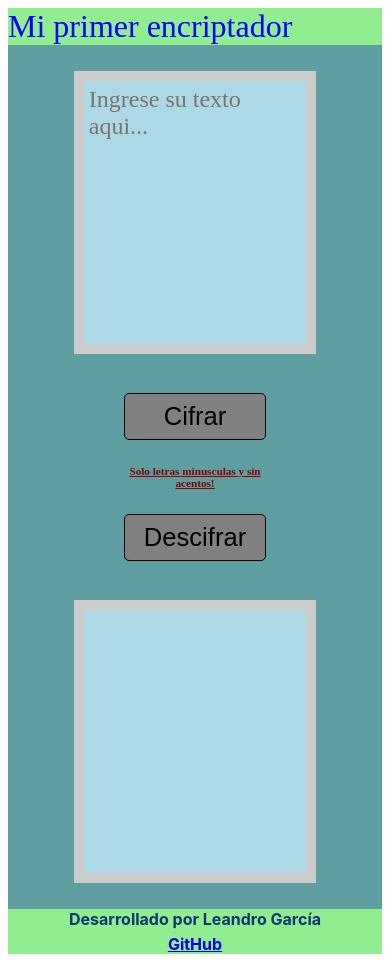
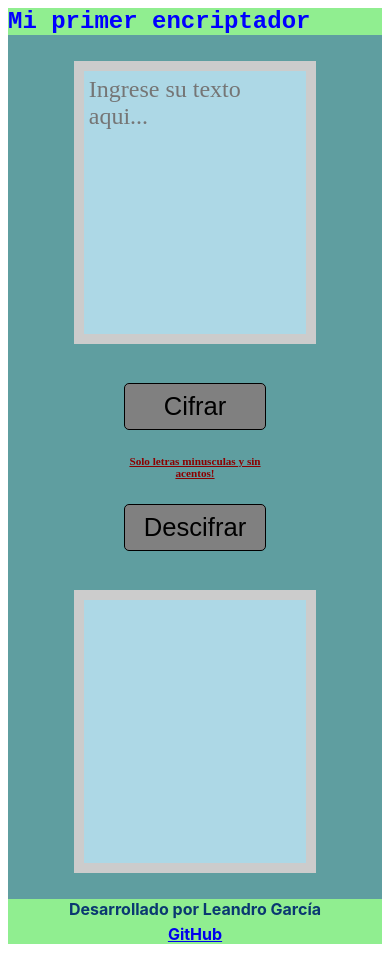
Before and after one commit to Shoryu167/challenge-encriptador-alura-one, a plain HTML site: page index.html in a window 390 px wide. Drawn offline with Linux system fonts and the light colour scheme.

Commit message:
Actualiza responsive movil

```diff
--- a/style.css
+++ b/style.css
@@ -1,7 +1,9 @@
 .header{
         background-color: lightgreen;
         color: blue;
-        font-size: 3rem;;
+        font-size: 3rem;
+        font-family: 'Courier New', Courier, monospace;
+        font-weight: 600;
   }
 
 .contenido {
@@ -152,9 +154,9 @@
 
 }
 
-@media (max-width: 420px){
+@media (max-width: 400px){
     .header{
-        font-size: 2rem;;
+        font-size: 1.5rem;;
   }
 
     .contenido {
```
